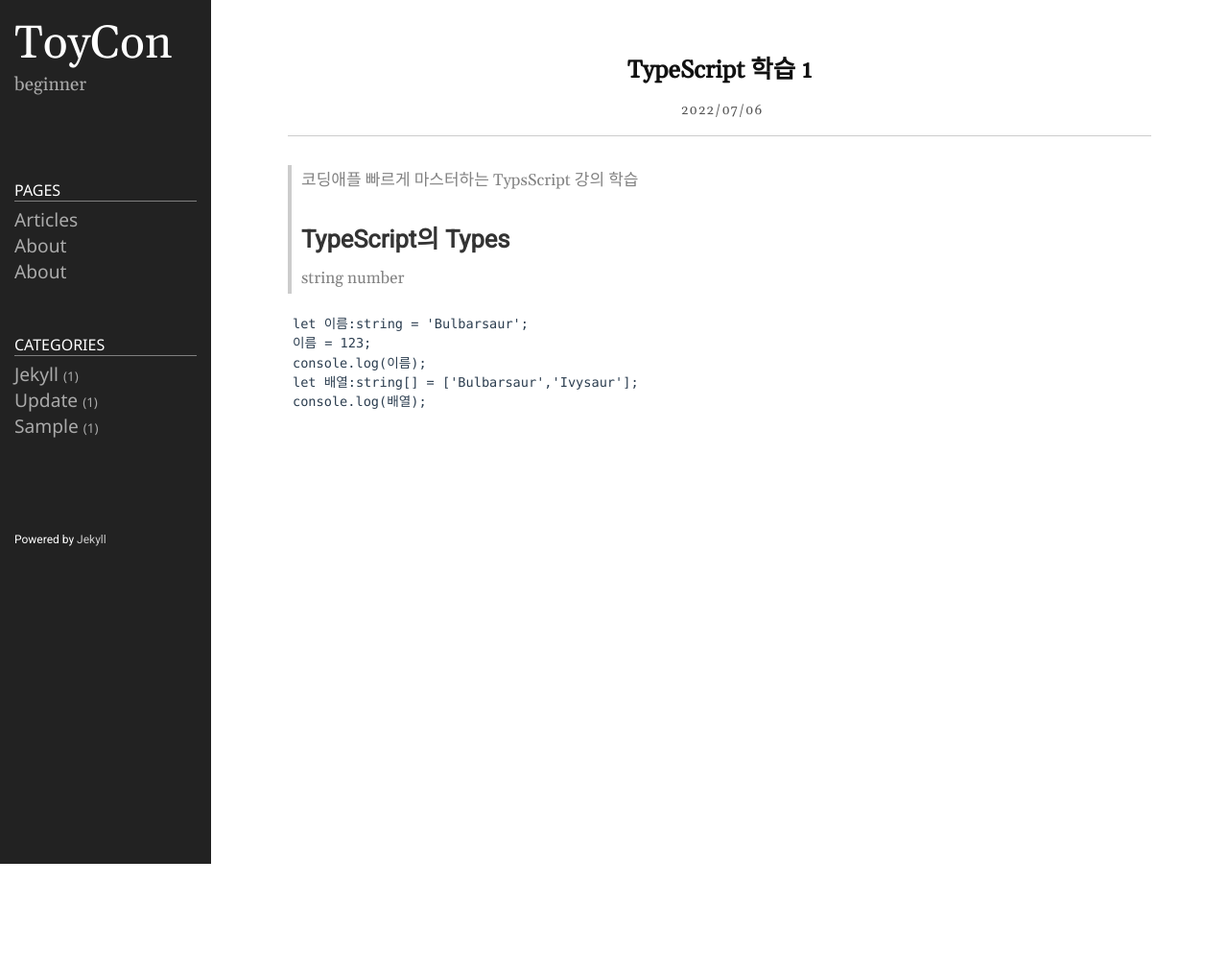
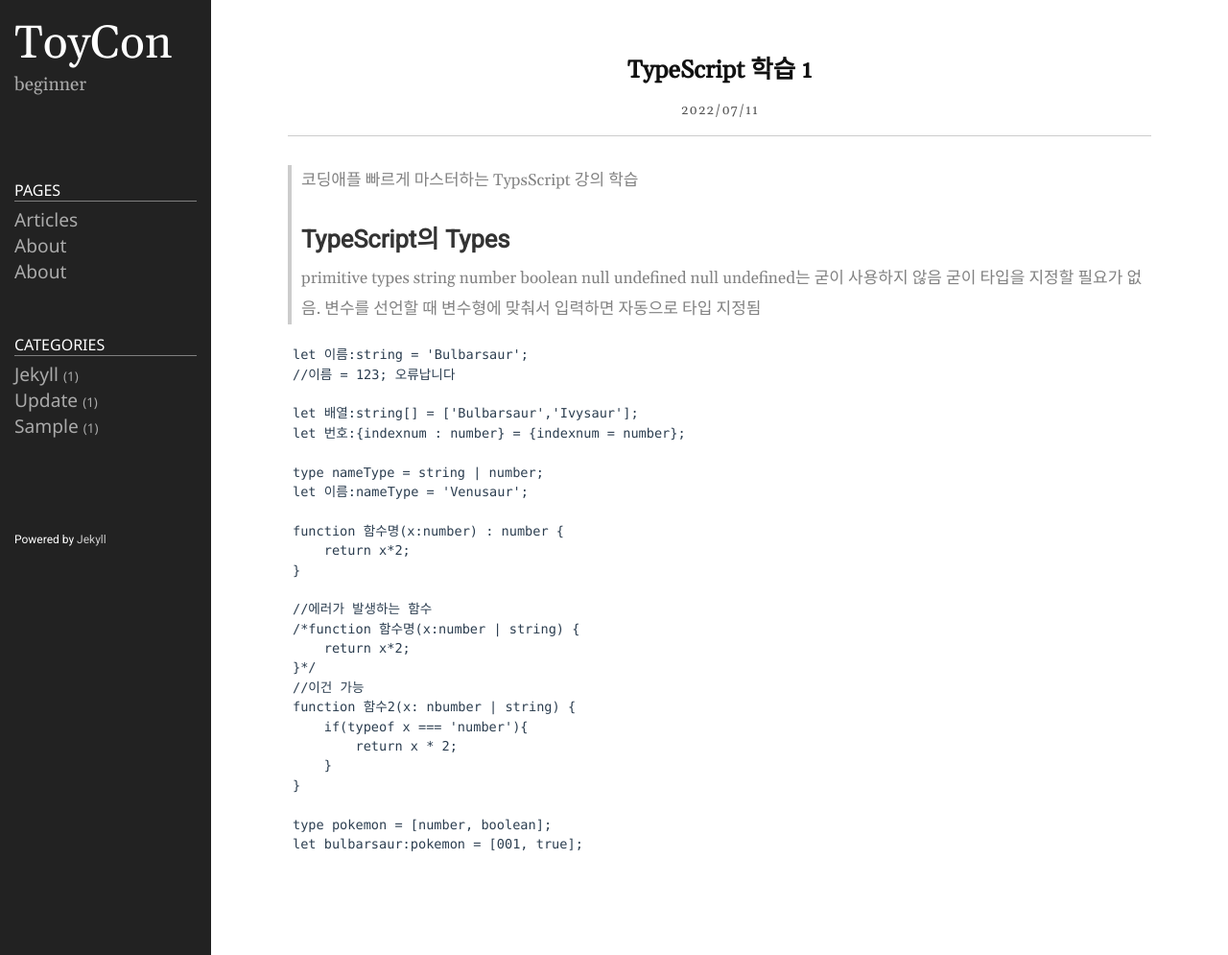
Before and after one commit to ToyCon/ToyCon.github.io, a Jekyll site: the page built from _posts/2022-07-06-TypeScript1.markdown, in a window 1280 px wide. Shown: the whole page at 96% size. Built offline with Jekyll 4.4.1, drawn with Linux system fonts in a browser that asks for light colours; before the commit the page ends 900 px from its top, so only the background shows below that.

Commit message:
Update Typescript1

````diff
--- a/_posts/2022-07-06-TypeScript1.markdown
+++ b/_posts/2022-07-06-TypeScript1.markdown
@@ -1,20 +1,45 @@
 ---
 layout: post
 title: TypeScript 학습 1
-date: 2022-07-06 16:30:00 +0900
+date: 2022-07-11 16:30:00 +0900
 category: sample
 ---
 > 코딩애플 빠르게 마스터하는 TypsScript 강의 학습
 # TypeScript의 Types
+primitive types
 string
 number
-
-
+boolean
+null
+undefined
+> null undefined는 굳이 사용하지 않음
+굳이 타입을 지정할 필요가 없음. 변수를 선언할 때 변수형에 맞춰서 입력하면 자동으로 타입 지정됨
 
 ```TypeScript
 let 이름:string = 'Bulbarsaur';
-이름 = 123;
-console.log(이름);
+//이름 = 123; 오류납니다
+
 let 배열:string[] = ['Bulbarsaur','Ivysaur'];
-console.log(배열);
+let 번호:{indexnum : number} = {indexnum = number};
+
+type nameType = string | number;
+let 이름:nameType = 'Venusaur';
+
+function 함수명(x:number) : number {
+    return x*2;
+}
+
+//에러가 발생하는 함수
+/*function 함수명(x:number | string) {
+    return x*2;
+}*/
+//이건 가능
+function 함수2(x: nbumber | string) {
+    if(typeof x === 'number'){
+        return x * 2;
+    }
+}
+
+type pokemon = [number, boolean];
+let bulbarsaur:pokemon = [001, true];
 ```
````
